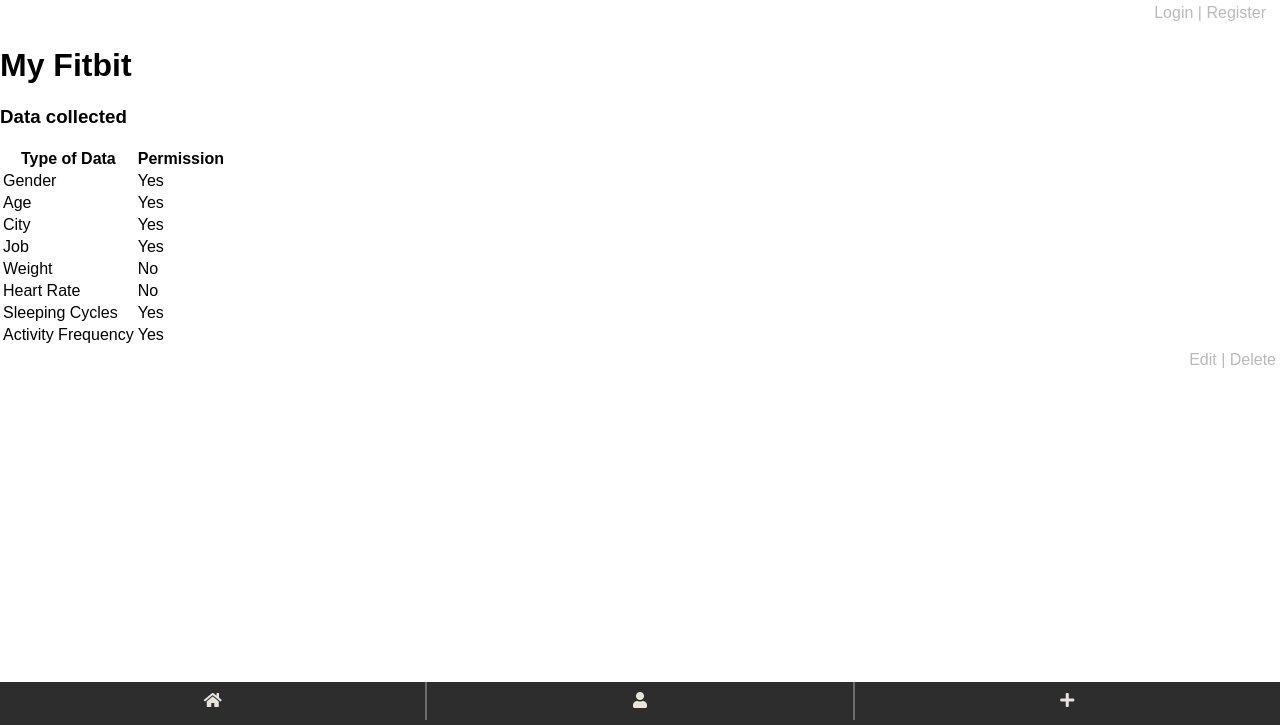
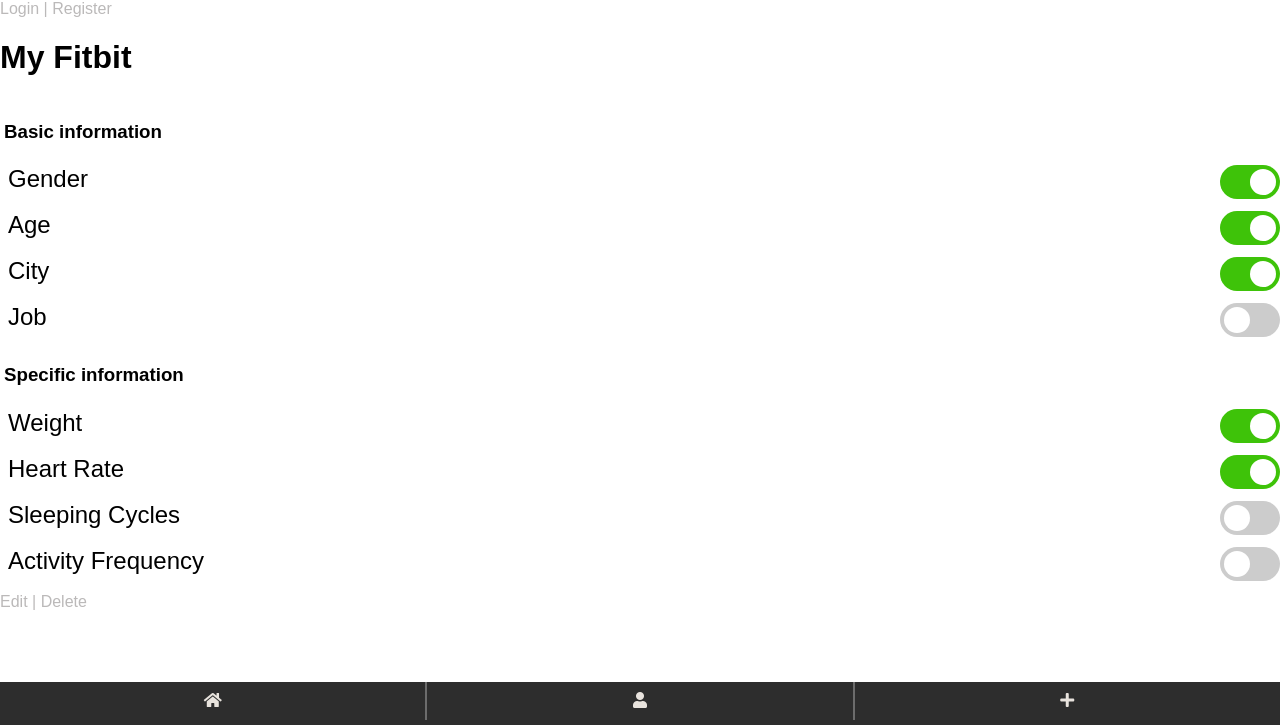
Before and after one commit to aslebloas/rawls, a Flask app: page /devices/1/ in a window 1280 px wide. Shown: the part 75-800 px from the top of the page. Run offline with Flask 2, Linux system fonts and the light colour scheme; some libraries are stand-ins or nearby versions.

Commit message:
Update to the fitbit versa page with the switch buttons

```diff
--- a/static/style.css
+++ b/static/style.css
@@ -76,8 +76,7 @@
     background: #2d2d2d;
 }
 div {
-    padding: 4px;
-    text-align: right;
+    /*padding: 4px;*/
     color: #bbb9b9;
 }
 
@@ -136,3 +135,82 @@
     border: 1px solid green;
     border-radius: 10px;
 }
+.data-container
+{
+    padding: 4px;
+}
+.data-row
+{
+    display: flex;
+    width: 100%;
+    justify-content: space-between;
+    padding: 4px;
+}
+.data-type
+{
+    /*flex-grow: 3;*/
+    font-size: 1.5em;
+    color: black;
+}
+.div-switch
+{
+    /*flex-grow: 1;*/
+}
+/* The switch - the box around the slider */
+.switch {
+  position: relative;
+  display: inline-block;
+  width: 60px;
+  height: 34px;
+}
+
+/* Hide default HTML checkbox */
+.switch input {display:none;}
+
+/* The slider */
+.slider {
+  position: absolute;
+  cursor: pointer;
+  top: 0;
+  left: 0;
+  right: 0;
+  bottom: 0;
+  background-color: #ccc;
+  -webkit-transition: .4s;
+  transition: .4s;
+}
+
+.slider:before {
+  position: absolute;
+  content: "";
+  height: 26px;
+  width: 26px;
+  left: 4px;
+  bottom: 4px;
+  background-color: white;
+  -webkit-transition: .4s;
+  transition: .4s;
+}
+
+input:checked + .slider {
+  background-color: #3ec309;
+}
+
+input:focus + .slider {
+  box-shadow: 0 0 1px #3ec309;
+}
+
+input:checked + .slider:before {
+  -webkit-transform: translateX(26px);
+  -ms-transform: translateX(26px);
+  transform: translateX(26px);
+}
+
+/* Rounded sliders */
+.slider.round {
+  border-radius: 34px;
+}
+
+.slider.round:before {
+  border-radius: 50%;
+}
--- a/templates/show_device.html
+++ b/templates/show_device.html
@@ -1,45 +1,99 @@
 {% extends "layout.html" %}
 {% block container %}
 <h1>My Fitbit</h1>
-<h3>Data collected</h3>
-<table>
-  <tr>
-    <th>Type of Data</th>
-    <th>Permission</th>
-  </tr>
-  <tr>
-    <td>Gender</td>
-    <td>Yes</td>
-  </tr>
-  <tr>
-    <td>Age</td>
-    <td>Yes</td>
-  </tr>
-  <tr>
-    <td>City</td>
-    <td>Yes</td>
-  </tr>
-  <tr>
-    <td>Job</td>
-    <td>Yes</td>
-  </tr>
-  <tr>
-    <td>Weight</td>
-    <td>No</td>
-  </tr>
-  <tr>
-    <td>Heart Rate</td>
-    <td>No</td>
-  </tr>
-  <tr>
-    <td>Sleeping Cycles</td>
-    <td>Yes</td>
-  </tr>
-  <tr>
-    <td>Activity Frequency</td>
-    <td>Yes</td>
-  </tr>
 
-</table>
+<div class="data-container">
+  <h3>Basic information</h3>
+  <div class="data-row">
+    <div class="data-type">
+      Gender
+    </div>
+    <div class="div-switch">
+      <label class="switch">
+        <input type="checkbox" checked>
+        <span class="slider round"></span>
+      </label>
+    </div>
+  </div>
+  <div class="data-row">
+    <div class="data-type">
+      Age
+    </div>
+    <div class="div-switch">
+      <label class="switch">
+        <input type="checkbox" checked>
+        <span class="slider round"></span>
+      </label>
+    </div>
+  </div>
+  <div class="data-row">
+    <div class="data-type">
+      City
+    </div>
+    <div class="div-switch">
+      <label class="switch">
+        <input type="checkbox" checked>
+        <span class="slider round"></span>
+      </label>
+    </div>
+  </div>
+  <div class="data-row">
+    <div class="data-type">
+      Job
+    </div>
+    <div class="div-switch">
+      <label class="switch">
+        <input type="checkbox">
+        <span class="slider round"></span>
+      </label>
+    </div>
+  </div>
+  <h3>Specific information</h3>
+  <div class="data-row">
+    <div class="data-type">
+      Weight
+    </div>
+    <div class="div-switch">
+      <label class="switch">
+        <input type="checkbox" checked>
+        <span class="slider round"></span>
+      </label>
+    </div>
+  </div>
+  <div class="data-row">
+    <div class="data-type">
+      Heart Rate
+    </div>
+    <div class="div-switch">
+      <label class="switch">
+        <input type="checkbox" checked>
+        <span class="slider round"></span>
+      </label>
+    </div>
+  </div>
+  <div class="data-row">
+    <div class="data-type">
+      Sleeping Cycles
+    </div>
+    <div class="div-switch">
+      <label class="switch">
+        <input type="checkbox">
+        <span class="slider round"></span>
+      </label>
+    </div>
+  </div>
+
+  <div class="data-row">
+    <div class="data-type">
+      Activity Frequency
+    </div>
+    <div class="div-switch">
+      <label class="switch">
+        <input type="checkbox">
+        <span class="slider round"></span>
+      </label>
+    </div>
+  </div>
+</div>
 <div><a href="/devices/1/edit">Edit</a> | <a href="/devices/1/delete">Delete</a></div>
 {% endblock %}
```
